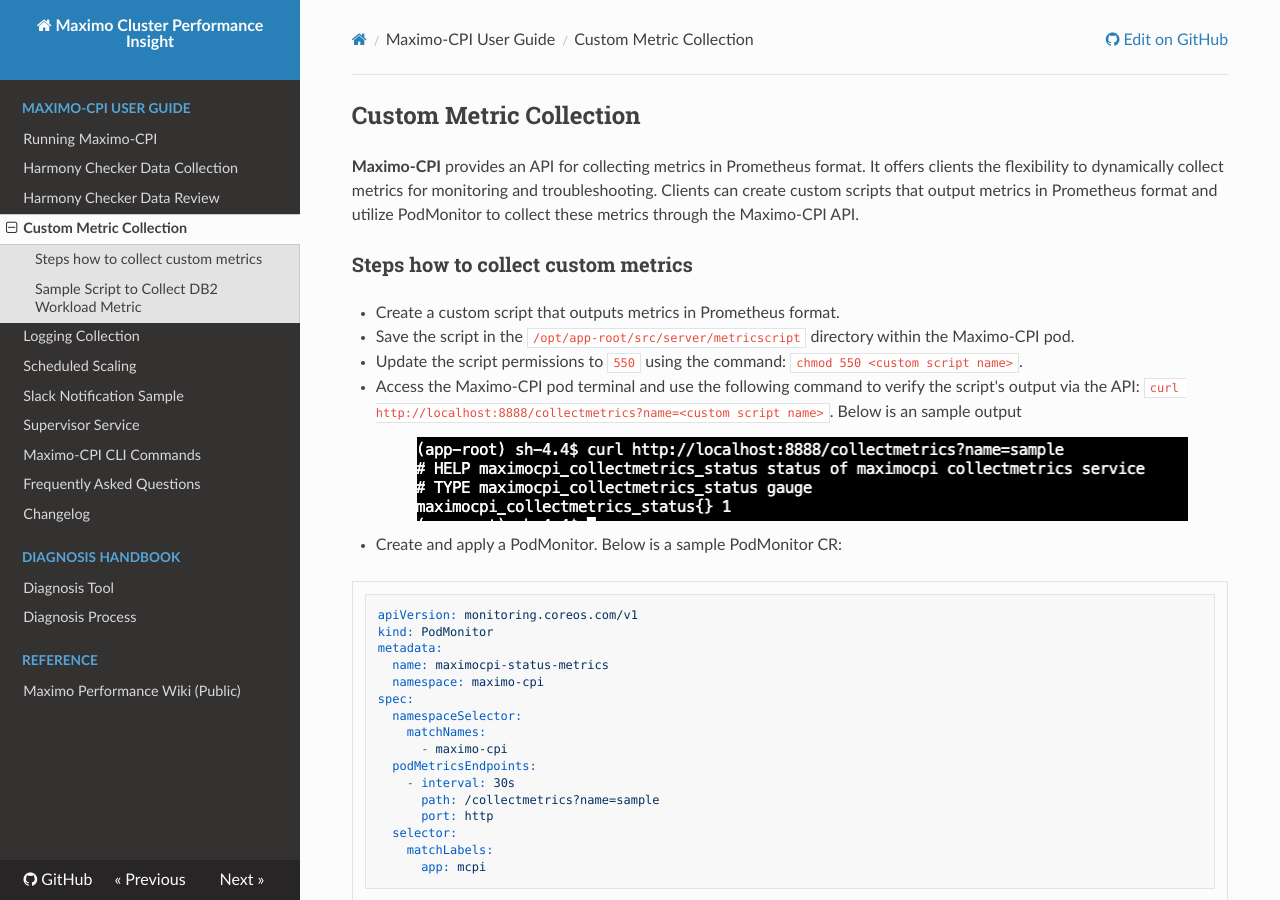
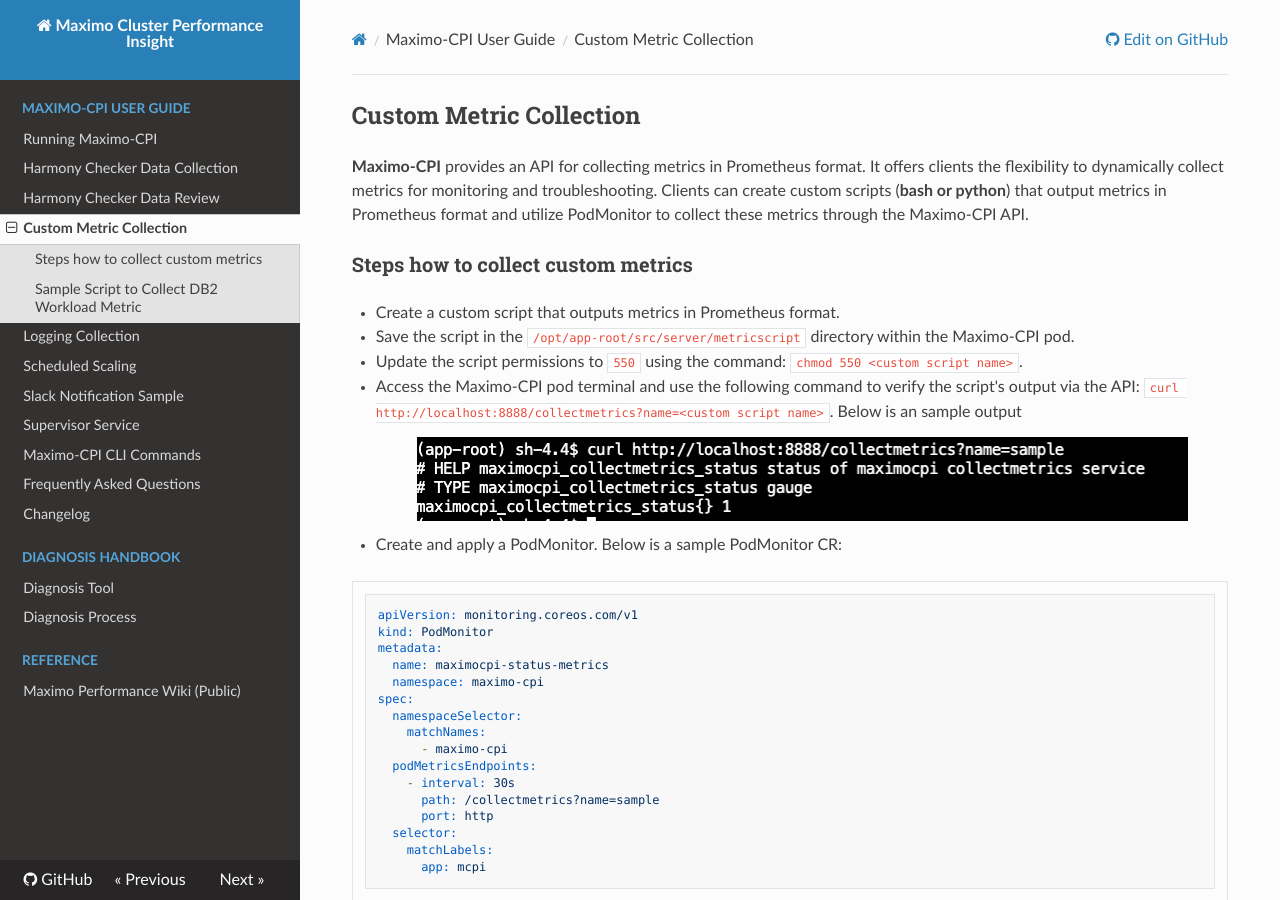
Before and after one commit to ibm-mas/mcpi, an MkDocs documentation site: the page built from docs/maximo-cpi/custom-metric-collection.md, in a window 1280 px wide and 900 px high. Built offline with MkDocs 1.6.1, drawn with Linux system fonts in a browser that asks for light colours; nearby versions of some CDN libraries.

Commit message:
[patch] update customer metric collection

```diff
--- a/docs/maximo-cpi/custom-metric-collection.md
+++ b/docs/maximo-cpi/custom-metric-collection.md
@@ -1,6 +1,6 @@
 ## Custom Metric Collection
 
-**Maximo-CPI** provides an API for collecting metrics in Prometheus format. It offers clients the flexibility to dynamically collect metrics for monitoring and troubleshooting. Clients can create custom scripts that output metrics in Prometheus format and utilize PodMonitor to collect these metrics through the Maximo-CPI API.
+**Maximo-CPI** provides an API for collecting metrics in Prometheus format. It offers clients the flexibility to dynamically collect metrics for monitoring and troubleshooting. Clients can create custom scripts (**bash or python**) that output metrics in Prometheus format and utilize PodMonitor to collect these metrics through the Maximo-CPI API.
 
 ### Steps how to collect custom metrics
 
```
